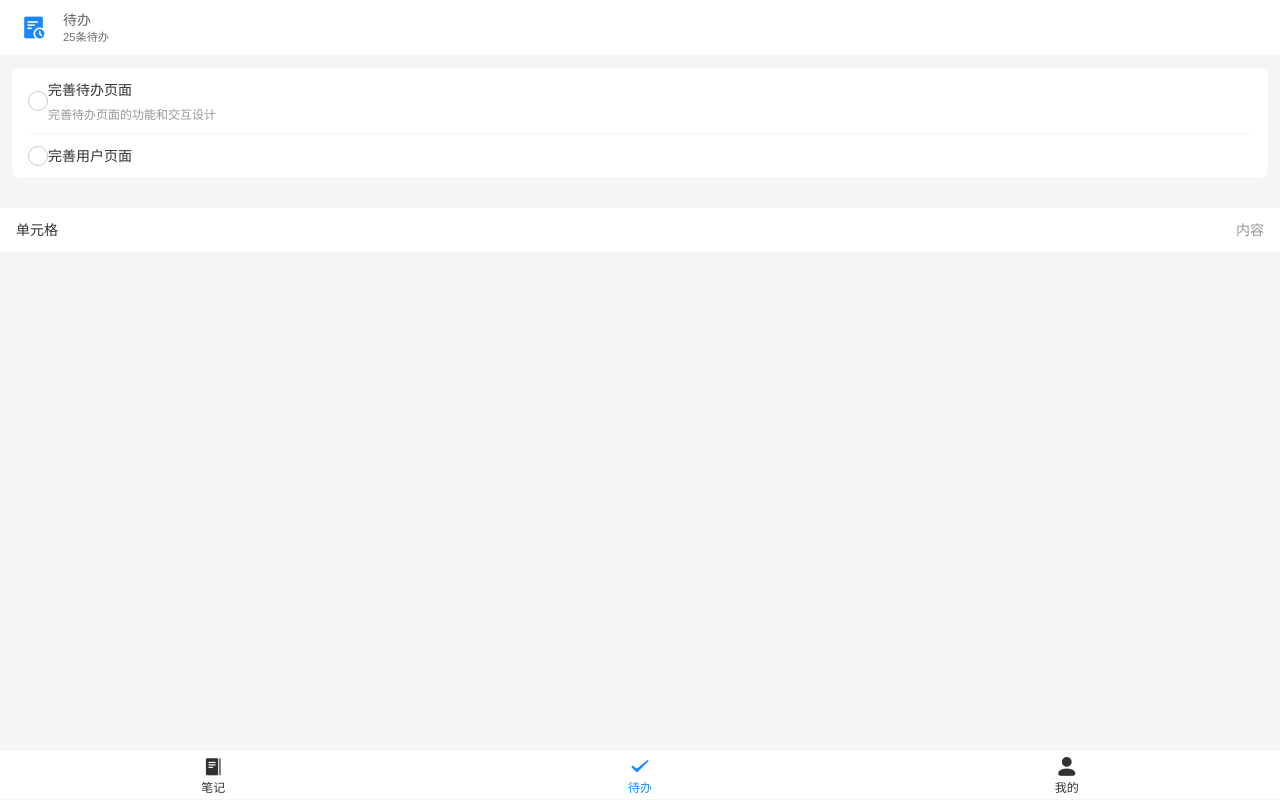
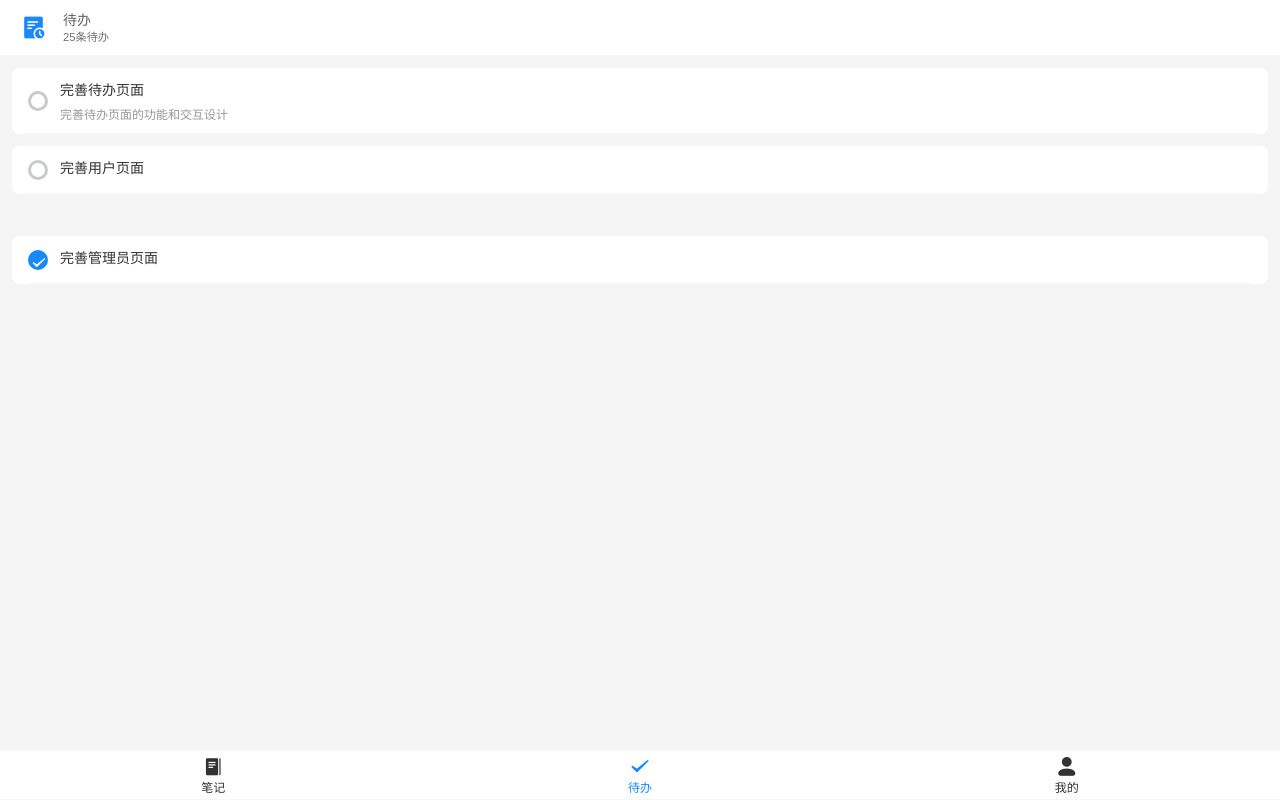
Before and after one commit to one-ccs/easy_todo, a Vue app in the folder frontend/: page /#/todo in a window 1280 px wide. Built offline with nearby package versions, Linux system fonts and the light colour scheme.

Commit message:
feat: 添加待办列表 fix: 修改错误重启逻辑

```diff
--- a/frontend/src/components/NavBar/User.vue
+++ b/frontend/src/components/NavBar/User.vue
@@ -1,9 +1,13 @@
 <script setup lang="ts">
+import { computed } from 'vue';
 import NavBar from '../NavBar.vue';
 import StatusButton from '../StatusButton.vue';
 import useSettingStore, { themes, type Theme } from '@/stores/setting';
 
 const settingStore = useSettingStore();
+const themeIndex = computed(() => {
+    return settingStore.theme == 'light' ? themes[0] : themes[1];
+});
 
 const onThemeChange = (data: Theme) => {
     settingStore.setTheme(data);
@@ -26,8 +30,8 @@ const onThemeChange = (data: Theme) => {
         <template #right>
             <status-button
                 class="theme-button"
-                :model-value="themes[settingStore.themeIndex]"
-                :status-list="themes"
+                :model-value="themeIndex"
+                :status-list="themes.slice(0, 2)"
                 @change="onThemeChange"
                 size="small"
                 icon-prefix="fa"
--- /dev/null
+++ b/frontend/src/components/todo/TodoList.vue
@@ -0,0 +1,69 @@
+<script setup lang="ts">
+import useGlobalStore from '@/stores/global';
+
+export type Todo = {
+    title: string;
+    text?: string;
+    state: boolean;
+};
+
+const globalStore = useGlobalStore();
+const { list } = defineProps<{ list: Todo[] }>();
+</script>
+
+<template>
+    <van-cell-group inset v-for="todo in list" :key="todo.title">
+        <van-swipe-cell>
+            <template #default>
+                <van-cell :size="globalStore.cellSize" center>
+                    <template #icon>
+                        <van-checkbox v-model="todo.state" />
+                    </template>
+                    <template #title>
+                        <div class="title van-ellipsis">{{ todo.title }}</div>
+                    </template>
+                    <template #label>
+                        <div class="text van-ellipsis">{{ todo.text }}</div>
+                    </template>
+                </van-cell>
+            </template>
+            <template #left>
+                <van-button square plain type="primary" text="选择" />
+            </template>
+            <template #right>
+                <van-button square plain type="danger" text="删除" />
+                <van-button square plain type="primary" text="收藏" />
+            </template>
+        </van-swipe-cell>
+    </van-cell-group>
+</template>
+
+<style lang="less" scoped>
+:deep(.van-swipe-cell) {
+    .van-swipe-cell__left,
+    .van-swipe-cell__right {
+        background-color: #e6e6e6;
+    }
+
+    .van-cell {
+        .van-checkbox {
+            flex: 0 0 auto;
+            margin-right: var(--et-space);
+
+            .van-icon {
+                border-width: 3px;
+            }
+        }
+        .van-cell__title {
+            flex: 1 1 auto;
+            overflow: hidden;
+        }
+    }
+
+    .van-button {
+        border: unset;
+        height: 100%;
+        background: transparent;
+    }
+}
+</style>
--- a/frontend/src/main.ts
+++ b/frontend/src/main.ts
@@ -17,6 +17,7 @@ const pinia = createPinia();
 app.config.errorHandler = (err, instance, info) => {
     console.error(err, instance, info);
 
+    if (!!localStorage.key(0)) {
         showNotify({
             type: 'danger',
             message: '检测到程序错误，尝试清除本地数据并刷新页面！',
@@ -27,6 +28,12 @@ app.config.errorHandler = (err, instance, info) => {
             localStorage.clear();
             window.location.reload();
         }, 1000);
+    } else {
+        showNotify({
+            type: 'danger',
+            message: '遇到无法恢复的错误，请联系管理员！',
+        });
+    }
 };
 
 pinia.use(piniaPersist);
@@ -42,11 +49,11 @@ setNotifyDefaultOptions({
     duration: 2000,
 });
 
+const settingStore = useSettingStore();
+
 window
     .matchMedia('(prefers-color-scheme: dark)')
     .addEventListener('change', (evt: MediaQueryListEvent) => {
-        const settingStore = useSettingStore();
-
         settingStore.themeIndex === 2 &&
             settingStore.changeTheme(evt.matches ? 'dark' : 'light');
     });
--- a/frontend/src/pages/todo.vue
+++ b/frontend/src/pages/todo.vue
@@ -1,72 +1,25 @@
 <script setup lang="ts">
-import useGlobalStore from '@/stores/global';
+import { computed, ref } from 'vue';
+import TodoList from '@/components/todo/TodoList.vue';
 
-const globalStore = useGlobalStore();
-const list = [
-    { title: '完善待办页面', text: '完善待办页面的功能和交互设计', status: false },
-    { title: '完善用户页面', status: false },
-    { title: '完善管理员页面', status: true },
-];
+const list = ref([
+    { title: '完善待办页面', text: '完善待办页面的功能和交互设计', state: false },
+    { title: '完善用户页面', state: false },
+    { title: '完善管理员页面', state: true },
+]);
 
-const todoList = list.filter((x) => x.status === false);
-const doneList = list.filter((x) => x.status === true);
+const todoList = computed(() => list.value.filter((x) => x.state === false));
+const doneList = computed(() => list.value.filter((x) => x.state === true));
 </script>
 
 <template>
     <div class="client-view">
-        <van-cell-group inset :border="false">
-            <van-swipe-cell v-for="todo in todoList">
-                <template #default>
-                    <van-cell
-                        :title="todo.title"
-                        :label="todo.text"
-                        :size="globalStore.cellSize"
-                        center
-                    >
-                        <template #icon>
-                            <van-checkbox />
-                        </template>
-                    </van-cell>
-                </template>
-                <template #left>
-                    <van-button square type="primary" text="选择" />
-                </template>
-                <template #right>
-                    <van-button square type="danger" text="删除" />
-                    <van-button square type="primary" text="收藏" />
-                </template>
-            </van-swipe-cell>
-        </van-cell-group>
+        <todo-list :list="todoList" />
 
-        <br style="width: 100%" />
+        <br class="line van-hairline--top" />
 
-        <div class="done">
-            <van-swipe-cell>
-                <template #default>
-                    <van-cell :border="false" title="单元格" value="内容" />
-                </template>
-                <template #left>
-                    <van-button square type="primary" text="选择" />
-                </template>
-                <template #right>
-                    <van-button square type="danger" text="删除" />
-                    <van-button square type="primary" text="收藏" />
-                </template>
-            </van-swipe-cell>
-        </div>
+        <todo-list :list="doneList" />
     </div>
 </template>
 
-<style lang="less" scoped>
-.client-view {
-    .van-checkbox__icon {
-        .van-icon {
-            border-width: 3px;
-        }
-    }
-
-    .van-button {
-        height: 100%;
-    }
-}
-</style>
+<style lang="less" scoped></style>
```
Lines whose indentation alone changed are shown as unchanged.
